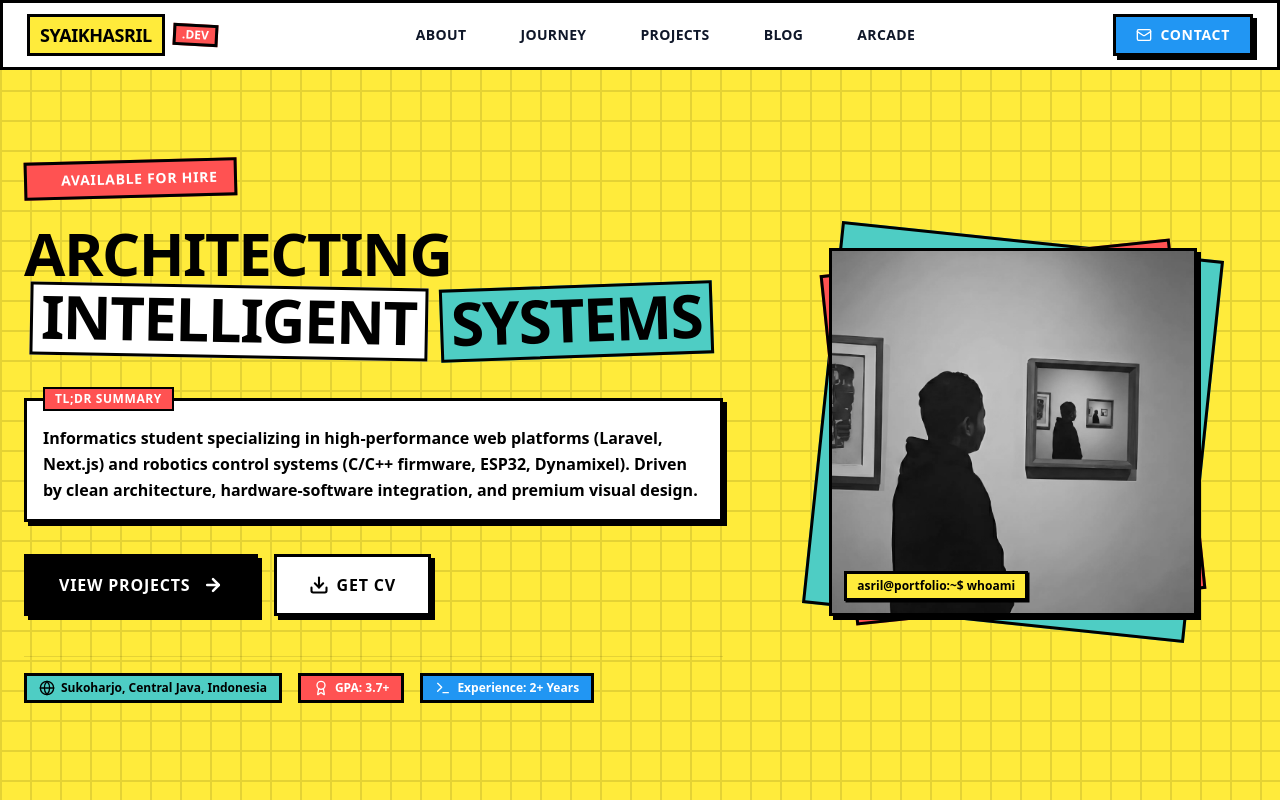
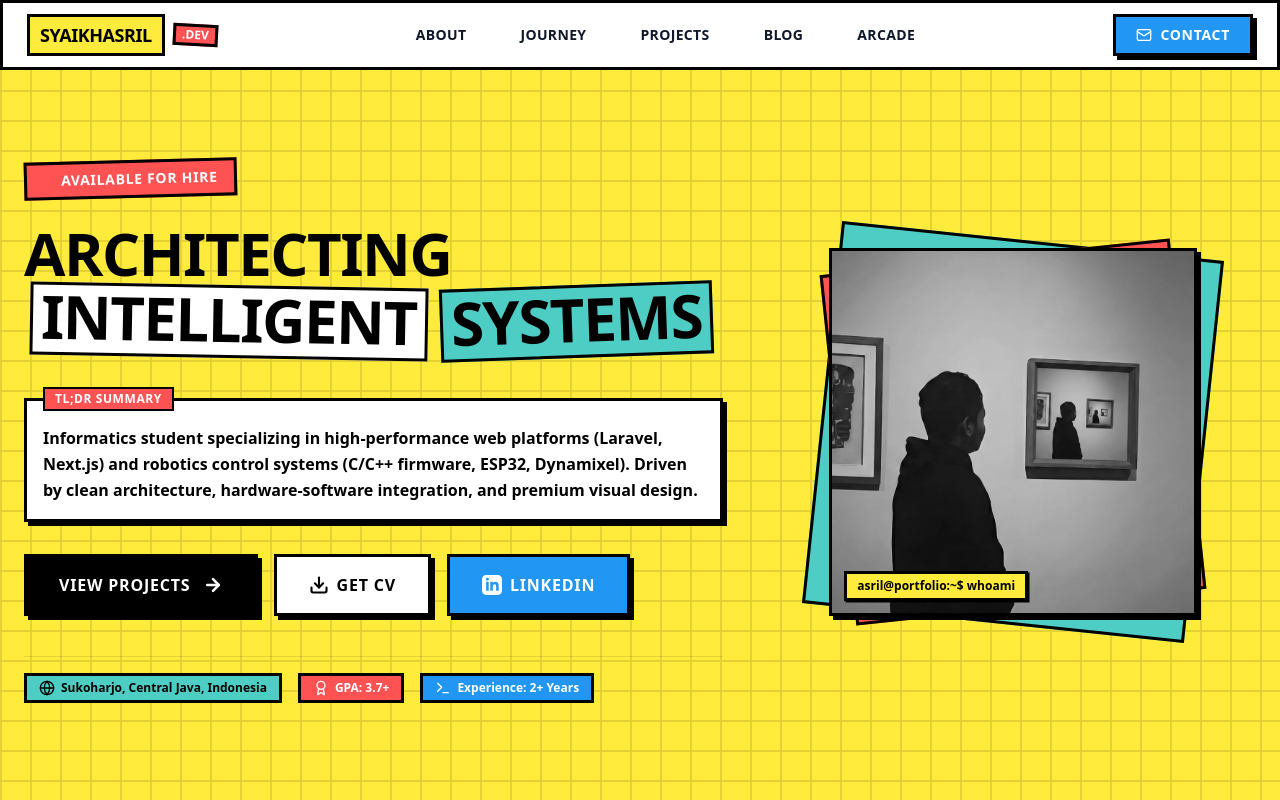
Before and after one commit to Syaasr/Website-Portofolio, a Next.js app: page / in a window 1280 px wide. Shown: the top 800 px of the page. Built offline with nearby package versions, Linux system fonts and the light colour scheme.

Commit message:
feat: add LinkedIn link to hero CTA section and enable flex-wrap for button layout

```diff
--- a/src/components/Hero.tsx
+++ b/src/components/Hero.tsx
@@ -55,7 +55,7 @@ export function Hero() {
             </div>
 
             {/* CTA Actions */}
-            <div className="flex flex-col sm:flex-row gap-4 w-full sm:w-auto pt-2">
+            <div className="flex flex-wrap gap-4 w-full sm:w-auto pt-2">
               <a
                 href="#projects"
                 className="bg-black text-white dark:bg-white dark:text-black px-8 py-4 font-black text-center uppercase tracking-wider text-base nb-btn inline-flex items-center justify-center gap-3"
@@ -71,6 +71,17 @@ export function Hero() {
               >
                 <Download className="h-5 w-5 stroke-[2.5]" />
                 <span>Get CV</span>
+              </a>
+              <a
+                href={portfolio.socials.linkedin}
+                target="_blank"
+                rel="noopener noreferrer"
+                className="bg-[#2196F3] text-white px-8 py-4 font-black text-center uppercase tracking-wider text-base nb-btn inline-flex items-center justify-center gap-2"
+              >
+                <svg className="h-5 w-5 fill-current" viewBox="0 0 24 24" aria-hidden="true">
+                  <path d="M19 0h-14c-2.761 0-5 2.239-5 5v14c0 2.761 2.239 5 5 5h14c2.762 0 5-2.239 5-5v-14c0-2.761-2.238-5-5-5zm-11 19h-3v-11h3v11zm-1.5-12.268c-.966 0-1.75-.79-1.75-1.764s.784-1.764 1.75-1.764 1.75.79 1.75 1.764-.783 1.764-1.75 1.764zm13.5 12.268h-3v-5.604c0-3.368-4-3.113-4 0v5.604h-3v-11h3v1.765c1.396-2.586 7-2.777 7 2.476v6.759z"/>
+                </svg>
+                <span>LinkedIn</span>
               </a>
             </div>
 
```
